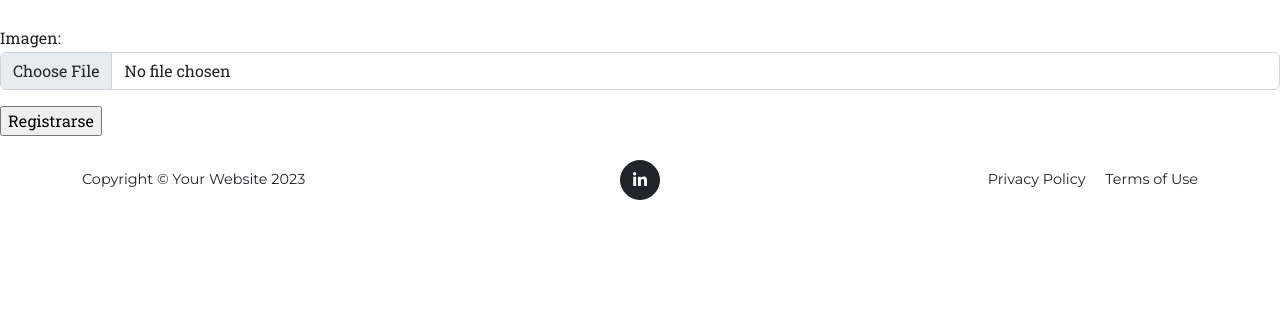
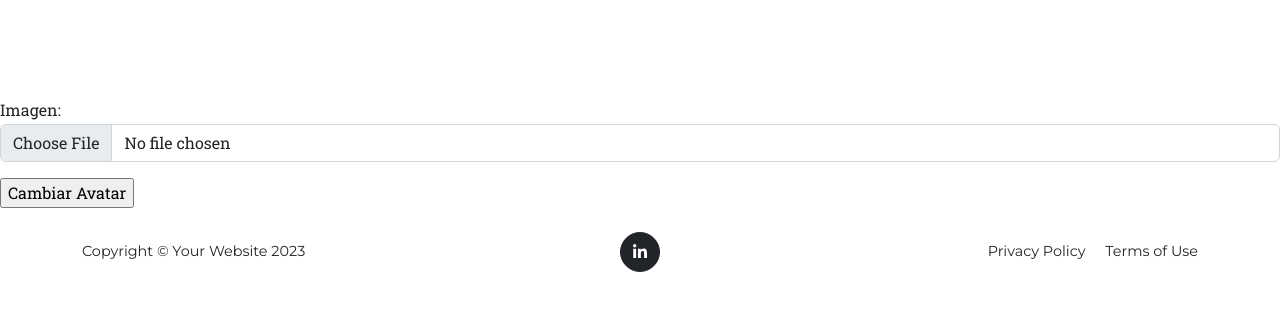
Before and after one commit to emalincic/Proyecto_Final_CoderHouse, a Django app: page /accounts/avatar/ in a window 1280 px wide. Shown: the part 96-407 px from the top of the page. Run offline with Django 4.2, Linux system fonts and the light colour scheme; the visitor is signed in with stand-in values (Sample User, id 1); some libraries are stand-ins or nearby versions.

Commit message:
Avatar's Problem solved

```diff
--- a/accounts/views.py
+++ b/accounts/views.py
@@ -39,7 +39,11 @@ def register_request(request):
         form = UserRegisterForm(request.POST, request.FILES)
 
         if form.is_valid():
-            form.save()
+
+            user = form.save()
+            data = form.cleaned_data
+            avatar = Avatar(user=user, imagen=data['avatar'])
+            avatar.save()
 
             return redirect("/accounts/login/")
 
@@ -88,4 +92,4 @@ def editar_avatar_request(request):
     contexto = {
         "form": form
     }
-    return render(request, "accounts/registro.html", contexto)
+    return render(request, "accounts/avatar.html", contexto)
--- a/templates/AppCoder/about.html
+++ b/templates/AppCoder/about.html
@@ -2,6 +2,7 @@
 
 {% block main %}
 <nav class="navbar navbar-light bg-dark static-top" id="mainNav">
+    <br>
     <br>
 </nav>
 <br>
--- a/templates/AppCoder/error404.html
+++ b/templates/AppCoder/error404.html
@@ -10,7 +10,7 @@
 <br>
 <br>
 <div>
-    <img class="logo_not_found" src="+" alt="Página no encontrada">
+    <img class="logo_not_found" src="" alt="Página no encontrada">
     <h2>¡Oops! Parece que la página que estás buscando no existe.</h2>
     <a class="btn btn-primary" aria-current="page" onclick="goBack()">Volver al inicio</a>
 </div>
--- a/templates/AppCoder/project.html
+++ b/templates/AppCoder/project.html
@@ -2,6 +2,7 @@
 
 {% block main %}
 <nav class="navbar navbar-light bg-dark static-top" id="mainNav">
+    <br>
     <br>
 </nav>
 <br>
--- a/templates/accounts/avatar.html
+++ b/templates/accounts/avatar.html
@@ -1,6 +1,6 @@
 {% extends 'base.html' %}
 
-{% block cambio %}
+{% block main %}
 <nav class="navbar navbar-light bg-dark static-top" id="mainNav">
     <br>
     <br>
@@ -12,7 +12,7 @@
 <form method="POST" enctype="multipart/form-data">
     {% csrf_token %}
     {{ form.as_p }}
-    <input type="submit" value="Crear Avatar">
+    <input type="submit" value="Cambiar Avatar">
 
 </form>
 {% endblock %}
--- a/templates/accounts/registro.html
+++ b/templates/accounts/registro.html
@@ -7,7 +7,7 @@
     <br>
 </nav>
 <br>
-<form method="POST">
+<form method="POST" enctype="multipart/form-data">
     {% csrf_token %}
     {{ form.as_p }}
     <input type="submit" value="Registrarse">
--- a/templates/base/navbar.html
+++ b/templates/base/navbar.html
@@ -21,6 +21,7 @@
                          <li class="nav-item dropdown">
                              <a class="nav-link dropdown-toggle" id="navbarDropdown" href="#" role="button" data-bs-toggle="dropdown" aria-expanded="false"><img class="rounded-circle" style="height: 60px" src="{{ user.avatar.imagen.url }}" alt=""></a>
                              <ul class="dropdown-menu dropdown-menu-end" aria-labelledby="navbarDropdown">
+                                 <li><div class="container">  {{ user.username }}</div></li>
                                  <li><a class="dropdown-item" href="/accounts/editar/">Edit User</a></li>
                                  <li><a class="dropdown-item" href="/accounts/avatar/">Edit Avatar</a></li>
                              </ul>
--- a/templates/index.html
+++ b/templates/index.html
@@ -7,7 +7,7 @@
         <header class="masthead">
             <div class="container">
                 <div class="masthead-subheading">Bienvenido a mi página!</div>
-                <div class="masthead-heading text-uppercase">“Lo más importante del deporte no es ganar, sino participar, porque lo esencial en la vida no es el éxito, sino esforzarse por conseguirlo.” Barón Pierre de Coubertin</div>
+                <div class="masthead-subheading text-uppercase">“Lo más importante del deporte no es ganar, sino participar, porque lo esencial en la vida no es el éxito, sino esforzarse por conseguirlo.” Barón Pierre de Coubertin</div>
                 <a class="btn btn-primary btn-xl text-uppercase" href="#services">Saber Más</a>
             </div>
         </header>
```
Also changed, not shown: media/avatares/2.jpg (added), media/avatares/3.jpg (added), media/avatares/4.jpg (added), media/avatares/4_KJfZ04K.jpg (added), media/avatares/5.jpg (added), media/avatares/6.jpg (added), media/avatares/Captura_de_pantalla_2022-10-28_180459.png (added), media/avatares/Captura_de_pantalla_2022-10-28_180459_2lJGlqb.png (added), media/avatares/Captura_de_pantalla_2022-10-28_180459_O942DhD.png (added), media/avatares/Captura_de_pantalla_2022-10-28_180459_YaheNPv.png (added), media/avatares/Captura_de_pantalla_2022-12-19_182720.png (added), media/avatares/Imagen_de_WhatsApp_2023-12-09_a_las_12.20.23_4739b8ac.jpg (added).
